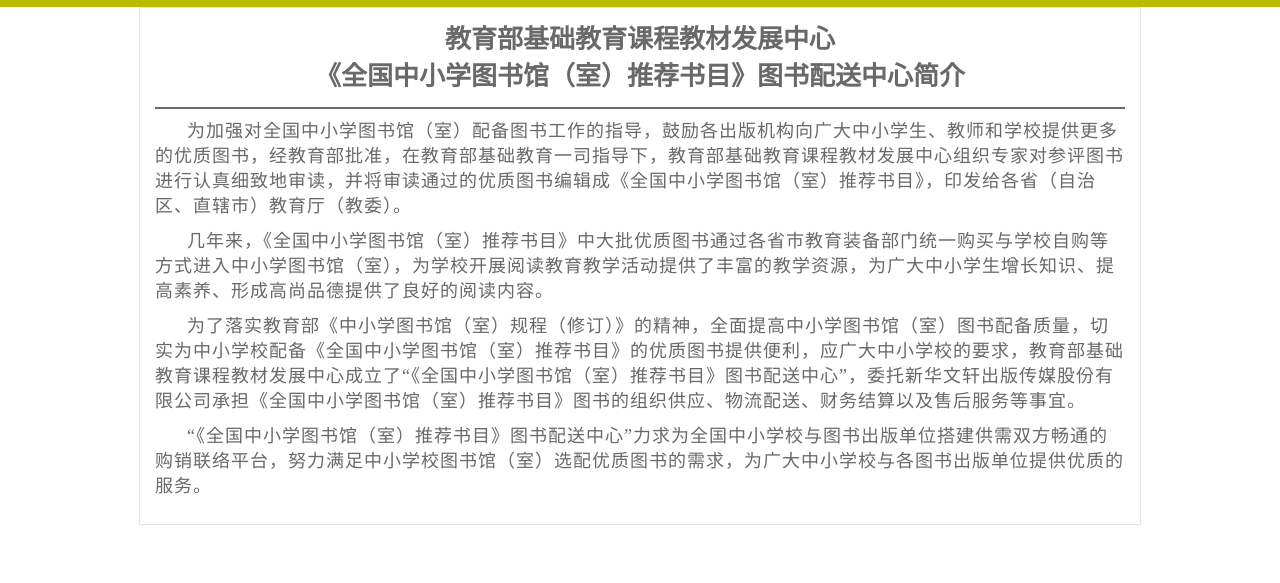
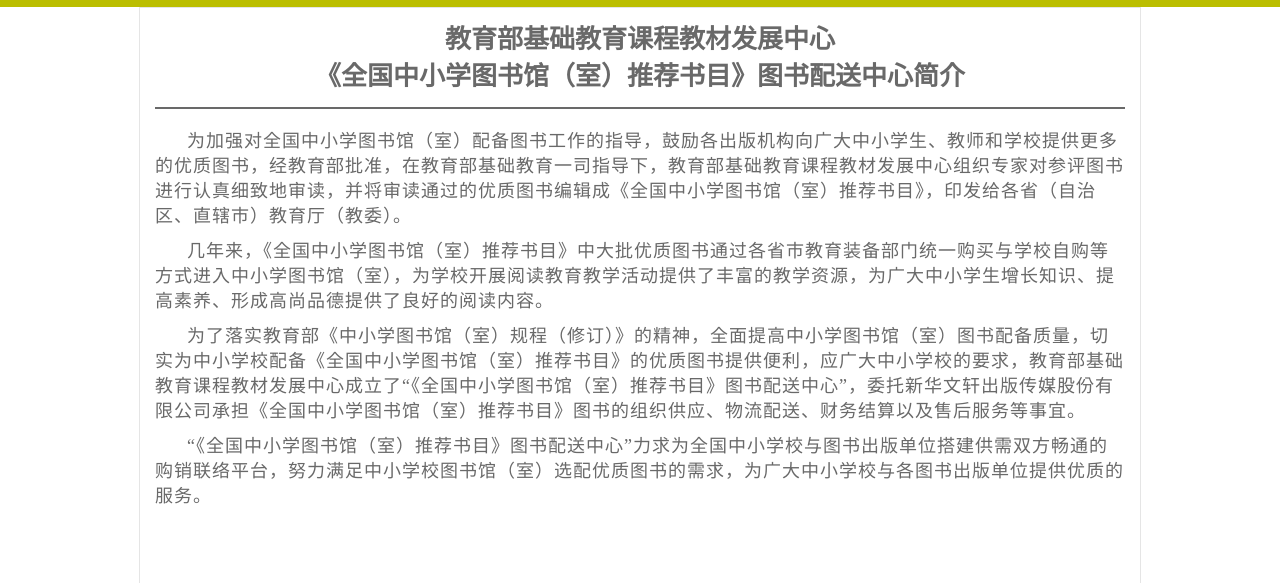
Before and after one commit to tianlitao/yun-book, a plain HTML site: page index.html in a window 1280 px wide. Shown: the part 217-800 px from the top of the page. Drawn offline with Linux system fonts and the light colour scheme.

Commit message:
tianlitao-修改样式

```diff
--- a/css/index.css
+++ b/css/index.css
@@ -144,6 +144,8 @@ button{
 	width:100%;
 	margin:0 auto;
 	margin-top:10px;
+	height:1625px;
+	overflow:hidden;
 }
 .container .search{
 	width:985px;
```
